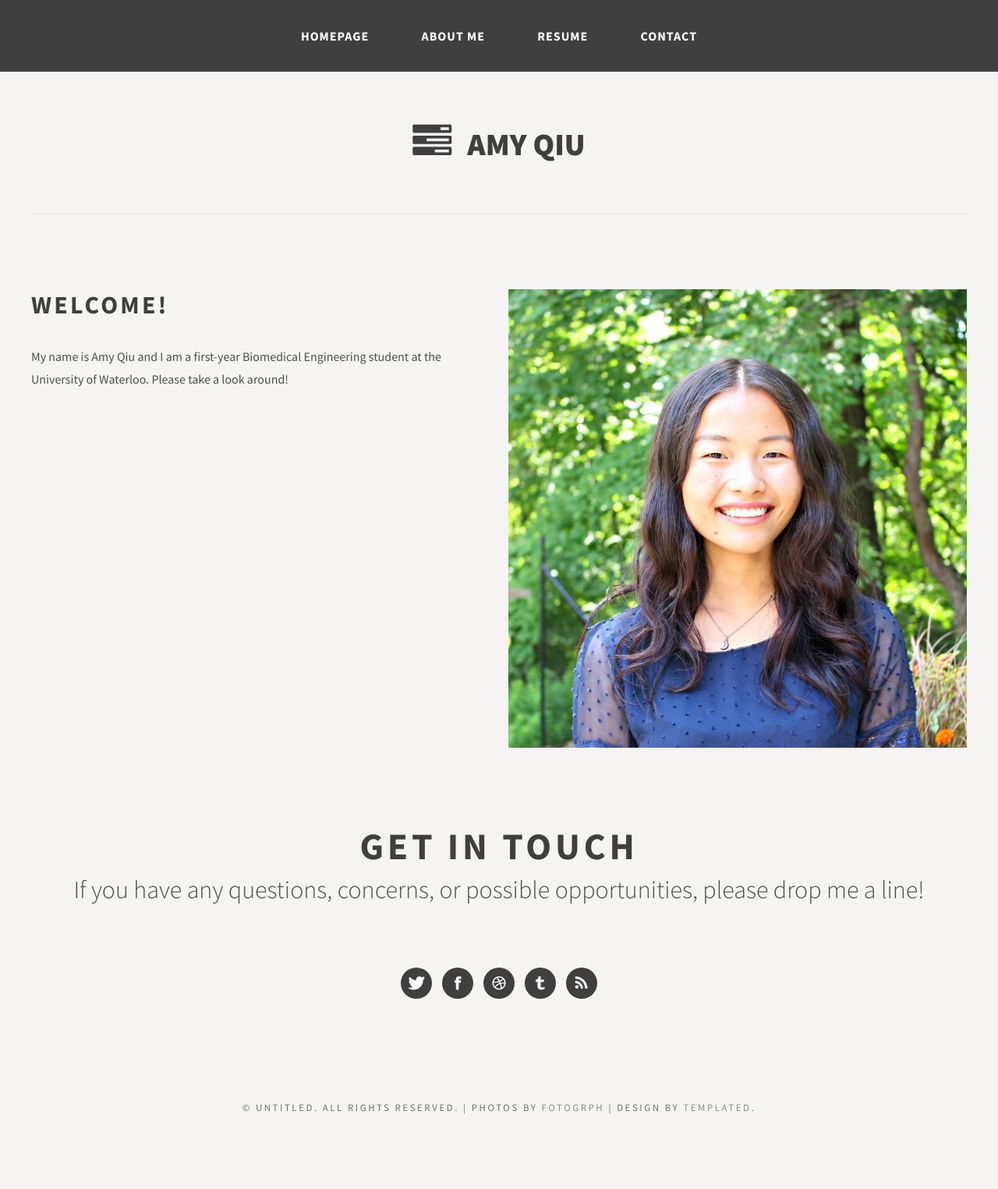
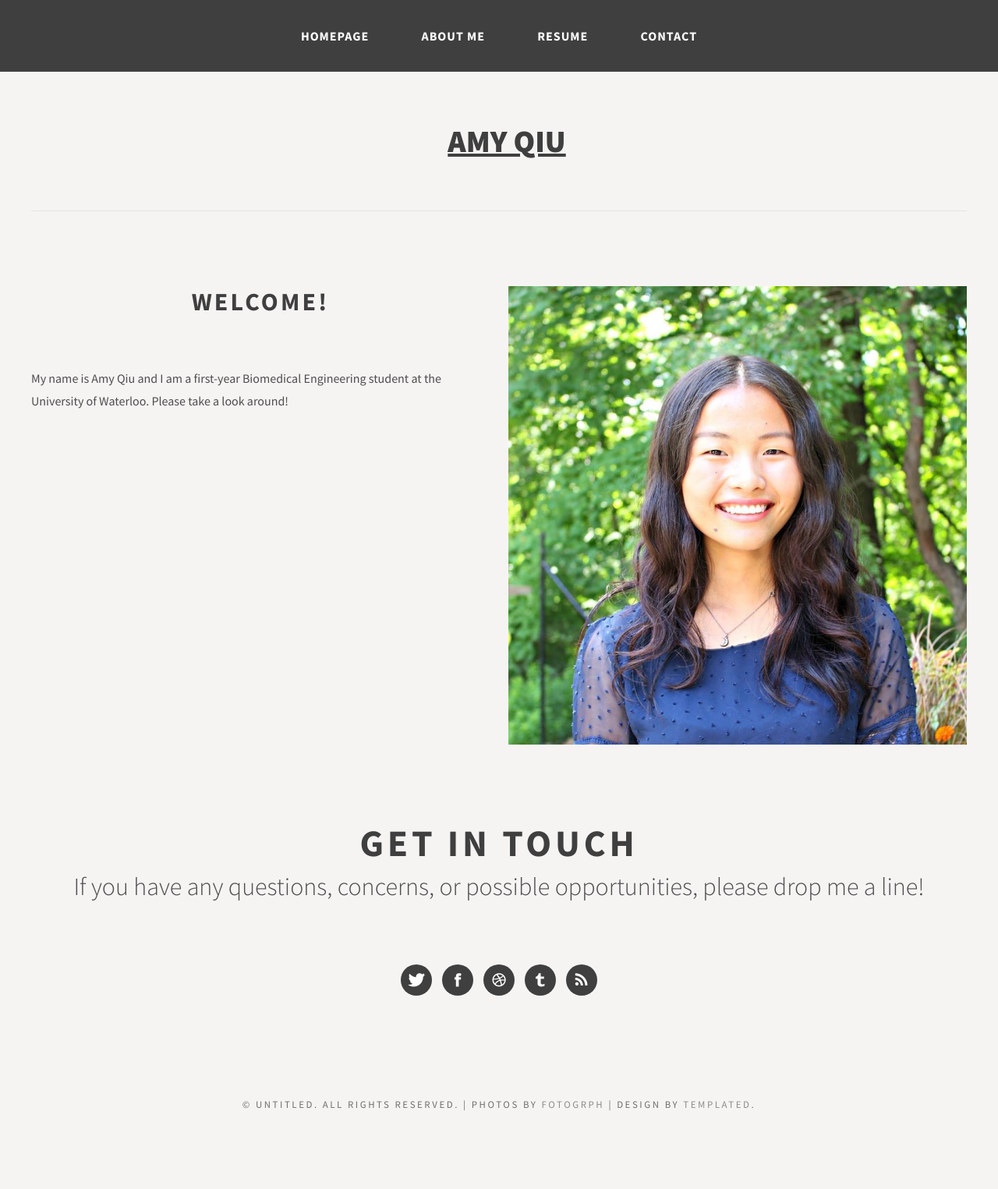
Before and after one commit to amyqiu/amyqiu, a Jekyll site: the page index.html, which Jekyll copies as it is, in a window 1280 px wide. Shown: the whole page at 78% size. Built offline with Jekyll 4.4.1, drawn with Linux system fonts in a browser that asks for light colours.

Commit message:
Update index.html

```diff
--- a/index.html
+++ b/index.html
@@ -35,11 +35,11 @@ Released   : 20130811
 	</div>
 </div>
 <div id="logo" class="container">
-	<h1><a href="#" class="icon icon-tasks"><span>Amy Qiu</span></a></h1>
+	<h1><a href="#" class="major"><span>Amy Qiu</span></a></h1>
 </div>
 <div id="page" class="container">
 	<div id="content">
-		<div class="title">
+		<div class="major">
 			<h2>Welcome!</h2>
 		</div>
 		<p>My name is Amy Qiu and I am a first-year Biomedical Engineering student at the University of Waterloo. Please take a look around!</p>
```
